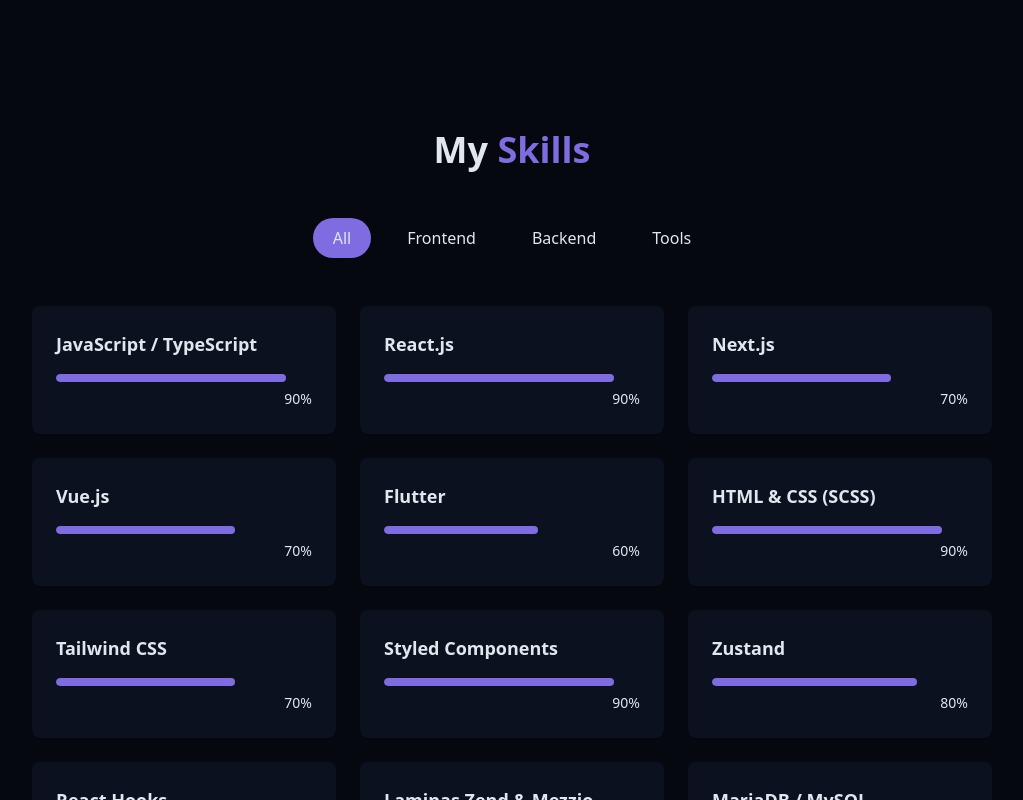
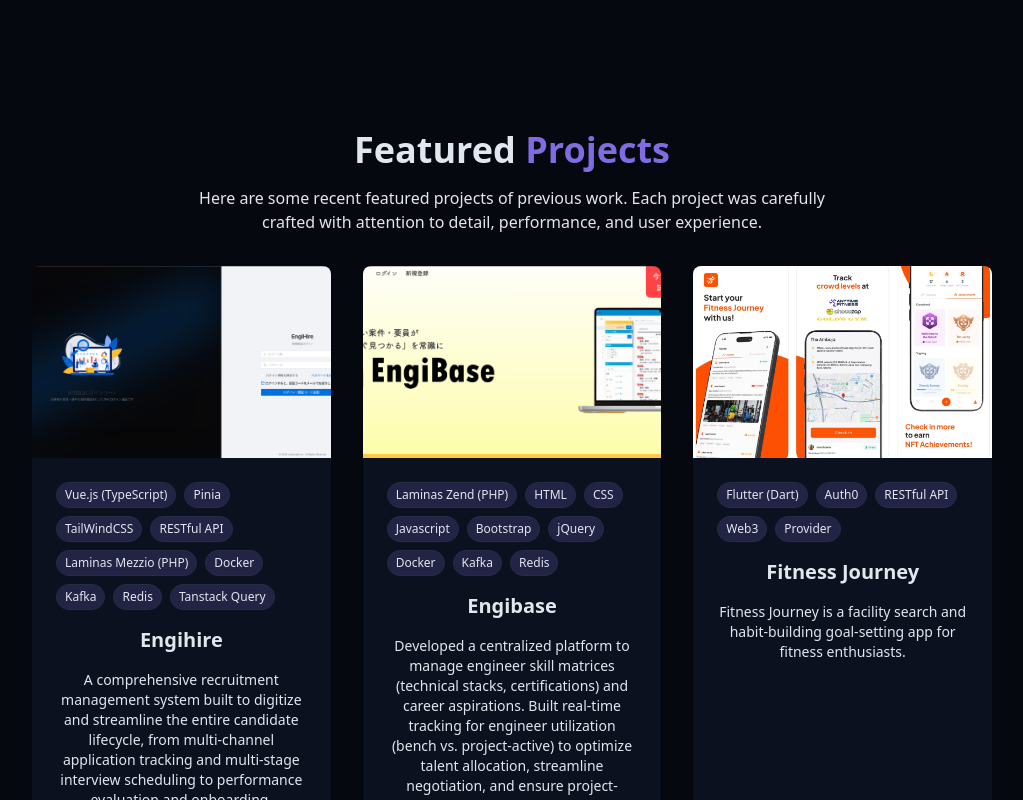
Before and after one commit to TanLam01/my-portfolio, a React (Vite) app: page / in a window 1280 px wide. Shown: the part 1640-2440 px from the top of the page, without its empty margins (128-1151 px from the left). Built offline with nearby package versions, Linux system fonts and the light colour scheme.

Commit message:
modify code

```diff
--- a/src/pages/Home.tsx
+++ b/src/pages/Home.tsx
@@ -20,8 +20,8 @@ export default function Home() {
             <main>
                 <HomeSection />
                 <AboutSection />
+                <ProjectsSection />
                 <SkillSection />
-                <ProjectsSection />
                 <ContactSection />
             </main>
 
```
